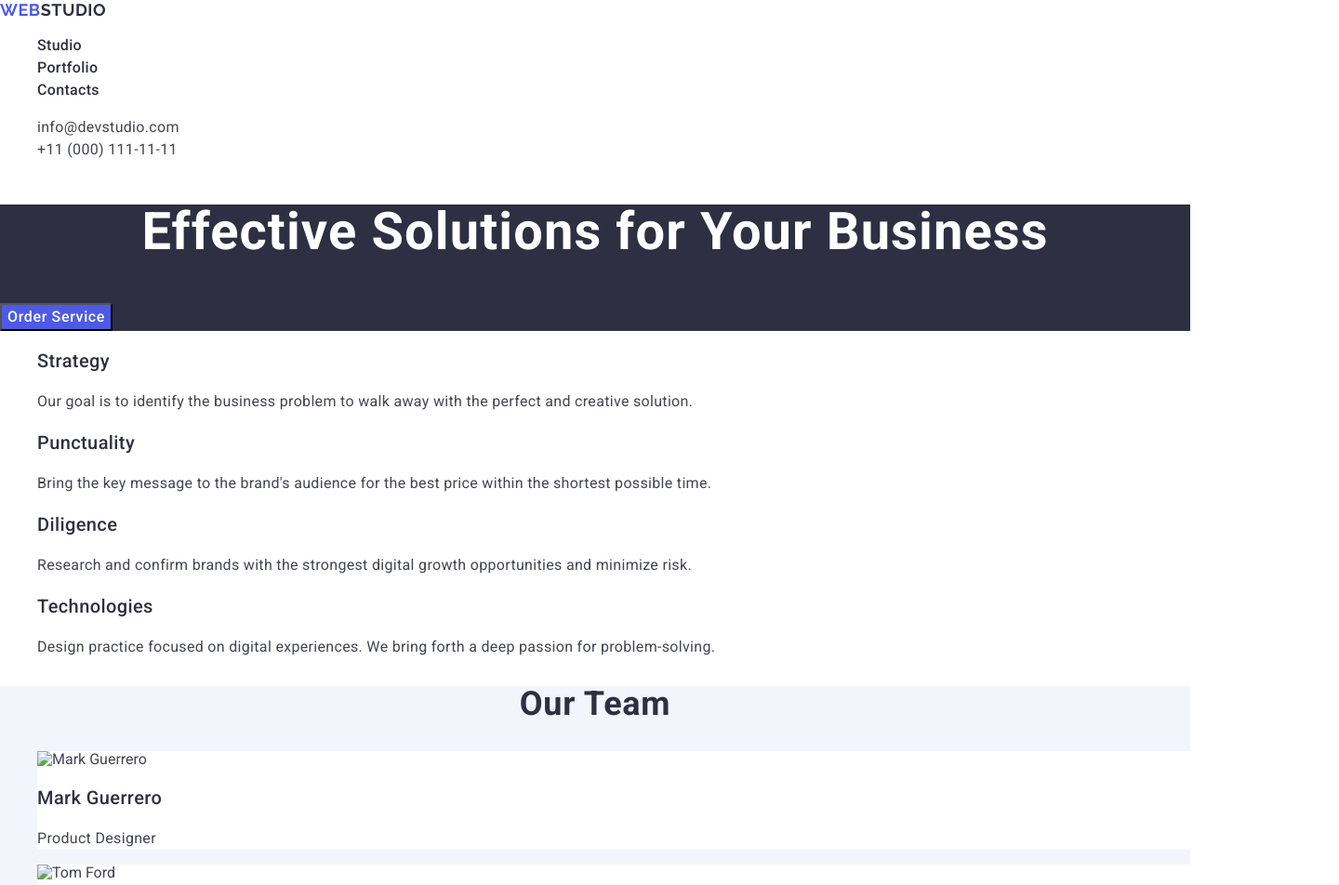
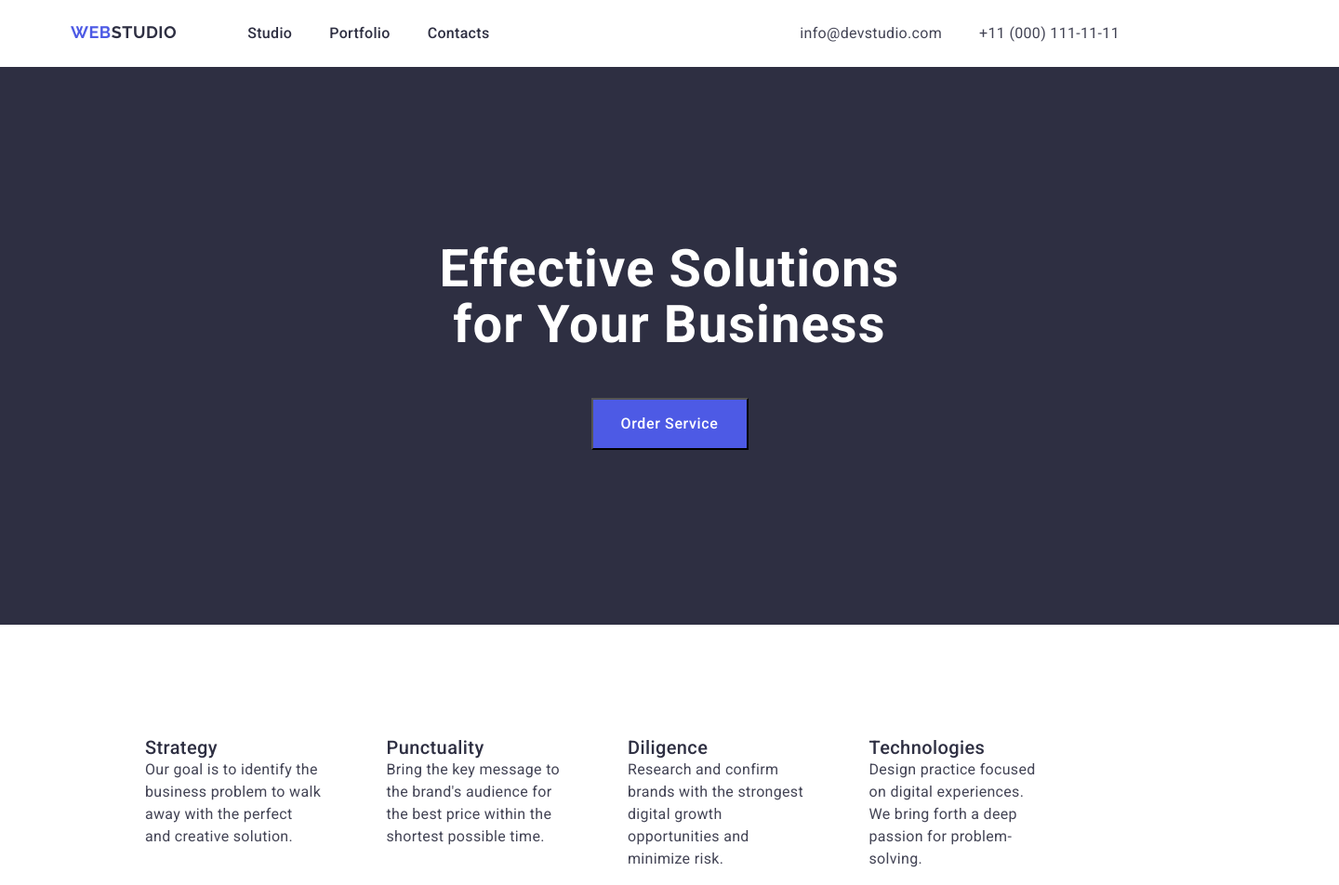
Before and after one commit to olena-hryhorzhevska/goit-markup-hw-03, a plain HTML site: page index.html in a window 1280 px wide. Shown: the top 952 px of the page at 93% size, 1440 px wide, since content can reach past the window. Drawn offline with nearby package versions, Linux system fonts and the light colour scheme.

Commit message:
upload files

```diff
--- a/css/style.css
+++ b/css/style.css
@@ -4,14 +4,48 @@ body {
   background-color: #ffff;
 }
 
-ul {
+h1,
+h2,
+h3,
+h4,
+h5,
+h6,
+p {
+  margin-top: 0;
+  margin-bottom: 0;
+}
+
+ul,
+ol {
   list-style-type: none;
+  margin-top: 0;
+  margin-bottom: 0;
+  padding-left: 0;
 }
 
 a {
   text-decoration: none;
 }
 
+img {
+  display: block;
+  max-width: 100%;
+}
+
+.container {
+  max-width: 1158px;
+  width: 100%;
+  padding-left: 15px;
+  padding-right: 15px;
+  margin: 0 auto;
+}
+
+.header .logo {
+  margin-right: 76px;
+  padding-top: 24px;
+  padding-bottom: 24px;
+  display: inline-block;
+}
 .logo,
 .logo-footer {
   font-family: 'Raleway', sans-serif;
@@ -33,6 +67,27 @@ a {
   color: #2e2f42;
 }
 
+.header-container {
+  display: flex;
+  justify-content: space-between;
+  align-items: center;
+}
+
+.nav {
+  display: flex;
+}
+
+.nav .list {
+  display: flex;
+  justify-content: center;
+  gap: 40px;
+}
+
+.address .list {
+  display: flex;
+  gap: 40px;
+}
+
 .nav .list-link {
   font-family: inherit;
   font-weight: 500;
@@ -40,6 +95,9 @@ a {
   line-height: 1.5;
   letter-spacing: 0.02em;
   color: #2e2f42;
+  display: inline-block;
+  padding-top: 24px;
+  padding-bottom: 24px;
 }
 
 .nav .list-link:hover,
@@ -57,6 +115,9 @@ a {
   line-height: 1.5;
   letter-spacing: 0.02em;
   color: inherit;
+  display: inline-block;
+  padding-top: 24px;
+  padding-bottom: 24px;
 }
 
 .address-link:hover,
@@ -66,6 +127,9 @@ a {
 
 .hero {
   background-color: #2e2f42;
+  width: 1440px;
+  height: 600px;
+  display: flex;
 }
 
 .hero-title {
@@ -75,6 +139,15 @@ a {
   line-height: 1.07;
   letter-spacing: 0.02em;
   color: #fff;
+  max-width: 496px;
+  margin-bottom: 48px;
+}
+
+.hero-container {
+  display: flex;
+  flex-direction: column;
+  align-items: center;
+  justify-content: center;
 }
 
 .hero-button {
@@ -86,11 +159,42 @@ a {
   letter-spacing: 0.04em;
   color: #fff;
   background-color: #4d5ae5;
+  min-width: 169px;
+  min-height: 56px;
 }
 
 .hero-button:hover,
 .hero-button:focus {
   background-color: #404bbf;
+}
+
+.visually-hidden {
+  position: absolute;
+  width: 1px;
+  height: 1px;
+  margin: -1px;
+  border: 0;
+  padding: 0;
+
+  white-space: nowrap;
+  clip-path: inset(100%);
+  clip: rect(0 0 0 0);
+  overflow: hidden;
+}
+
+.about-us {
+  padding-left: 141px;
+  padding-right: 141px;
+  padding-top: 120px;
+  padding-bottom: 120px;
+}
+.about-us-list {
+  display: flex;
+  gap: 70px;
+}
+
+.about-us-item {
+  width: calc((100% - 72px) / 4);
 }
 
 .about-us-title,
@@ -123,12 +227,32 @@ a {
   color: #2e2f42;
 }
 
+.team-title {
+  margin-bottom: 72px;
+  padding-top: 120px;
+}
+
+.team-list {
+  display: flex;
+  gap: 24px;
+}
 .our-team {
   background-color: #f4f4fd;
+  padding-bottom: 120px;
 }
 
 .team-item {
   background-color: #ffff;
+  width: calc((100% - 72px) / 4);
+}
+
+.team-name {
+  margin-bottom: 8px;
+}
+
+.team-card {
+  padding: 32px 16px;
+  text-align: center;
 }
 
 .logo-part-footer {
--- a/index.html
+++ b/index.html
@@ -21,13 +21,14 @@
   </head>
   <body>
     <header class="header">
+      <div class="container header-container">
         <nav class="nav">
           <a class="logo" href="./index.html">Web<span class="logo-part">Studio</span></a>
           <ul class="list">
             <li class="list-item">
               <a class="list-link" href="./index.html">Studio</a>
             </li>
-          <li class="list-item"><a class="list-link" href="">Portfolio</a></li>
+            <li class="list-item"><a class="list-link" href="#portfolio">Portfolio</a></li>
             <li class="list-item"><a class="list-link" href="">Contacts</a></li>
           </ul>
         </nav>
@@ -42,16 +43,20 @@
             </li>
           </ul>
         </address>
+      </div>
     </header>
 
     <main>
       <section class="hero">
+        <div class="container hero-container">
           <h1 class="hero-title">Effective Solutions for Your Business</h1>
           <button class="hero-button" type="button">Order Service</button>
+        </div>
       </section>
 
       <section class="about-us">
-        <h2 hidden>About Us</h2>
+        <div class="container">
+          <h2 class="visually-hidden">About Us</h2>
           <ul class="about-us-list">
             <li class="about-us-item">
               <h3 class="about-us-title">Strategy</h3>
@@ -60,7 +65,6 @@
                 creative solution.
               </p>
             </li>
-
             <li class="about-us-item">
               <h3 class="about-us-title">Punctuality</h3>
               <p class="about-us-p">
@@ -68,7 +72,6 @@
                 possible time.
               </p>
             </li>
-
             <li class="about-us-item">
               <h3 class="about-us-title">Diligence</h3>
               <p class="about-us-p">
@@ -76,7 +79,6 @@
                 minimize risk.
               </p>
             </li>
-
             <li class="about-us-item">
               <h3 class="about-us-title">Technologies</h3>
               <p class="about-us-p">
@@ -85,9 +87,11 @@
               </p>
             </li>
           </ul>
+        </div>
       </section>
 
       <section class="our-team">
+        <div class="container">
           <h2 class="team-title">Our Team</h2>
           <ul class="team-list">
             <li class="team-item">
@@ -98,10 +102,11 @@
                 width="264"
                 height="260"
               />
+              <div class="team-card">
                 <h3 class="team-name">Mark Guerrero</h3>
                 <p class="team-position">Product Designer</p>
+              </div>
             </li>
-
             <li class="team-item">
               <img
                 class="team-photo"
@@ -110,10 +115,11 @@
                 width="264"
                 height="260"
               />
+              <div class="team-card">
                 <h3 class="team-name">Tom Ford</h3>
                 <p class="team-position">Frontend Developer</p>
+              </div>
             </li>
-
             <li class="team-item">
               <img
                 class="team-photo"
@@ -122,10 +128,11 @@
                 width="264"
                 height="260"
               />
+              <div class="team-card">
                 <h3 class="team-name">Camila Garcia</h3>
                 <p class="team-position">Marketing</p>
+              </div>
             </li>
-
             <li class="team-item">
               <img
                 class="team-photo"
@@ -134,13 +141,17 @@
                 width="264"
                 height="260"
               />
+              <div class="team-card">
                 <h3 class="team-name">Daniel Wilson</h3>
                 <p class="team-position">UI Designer</p>
+              </div>
             </li>
           </ul>
+        </div>
       </section>
 
       <section id="portfolio">
+        <div class="container">
           <h2 class="portfolio-title">Our Portfolio</h2>
           <ul class="portfolio-list">
             <li class="portfolio-item">
@@ -154,7 +165,6 @@
               <h3 class="portfolio-name">Banking App</h3>
               <p class="portfolio-name-desc">App</p>
             </li>
-
             <li class="portfolio-item">
               <img
                 class="portfolio-img"
@@ -166,7 +176,6 @@
               <h3 class="portfolio-name">Cashless Payment</h3>
               <p class="portfolio-name-desc">Marketing</p>
             </li>
-
             <li class="portfolio-item">
               <img
                 class="portfolio-img"
@@ -178,7 +187,6 @@
               <h3 class="portfolio-name">Meditation App</h3>
               <p class="portfolio-name-desc">App</p>
             </li>
-
             <li class="portfolio-item">
               <img
                 class="portfolio-img"
@@ -190,7 +198,6 @@
               <h3 class="portfolio-name">Taxi Service</h3>
               <p class="portfolio-name-desc">Marketing</p>
             </li>
-
             <li class="portfolio-item">
               <img
                 class="portfolio-img"
@@ -202,7 +209,6 @@
               <h3 class="portfolio-name">Screen Illustrations</h3>
               <p class="portfolio-name-desc">Design</p>
             </li>
-
             <li class="portfolio-item">
               <img
                 class="portfolio-img"
@@ -215,15 +221,20 @@
               <p class="portfolio-name-desc">Marketing</p>
             </li>
           </ul>
+        </div>
       </section>
     </main>
 
     <footer class="footer">
-      <a class="logo-footer" href="./index.html">Web<span class="logo-part-footer">Studio</span></a>
+      <div class="container">
+        <a class="logo-footer" href="./index.html"
+          >Web<span class="logo-part-footer">Studio</span></a
+        >
         <p class="footer-p">
           Increase the flow of customers and sales for your business with digital marketing & growth
           solutions.
         </p>
+      </div>
     </footer>
   </body>
 </html>
```
Lines whose indentation alone changed are shown as unchanged.
